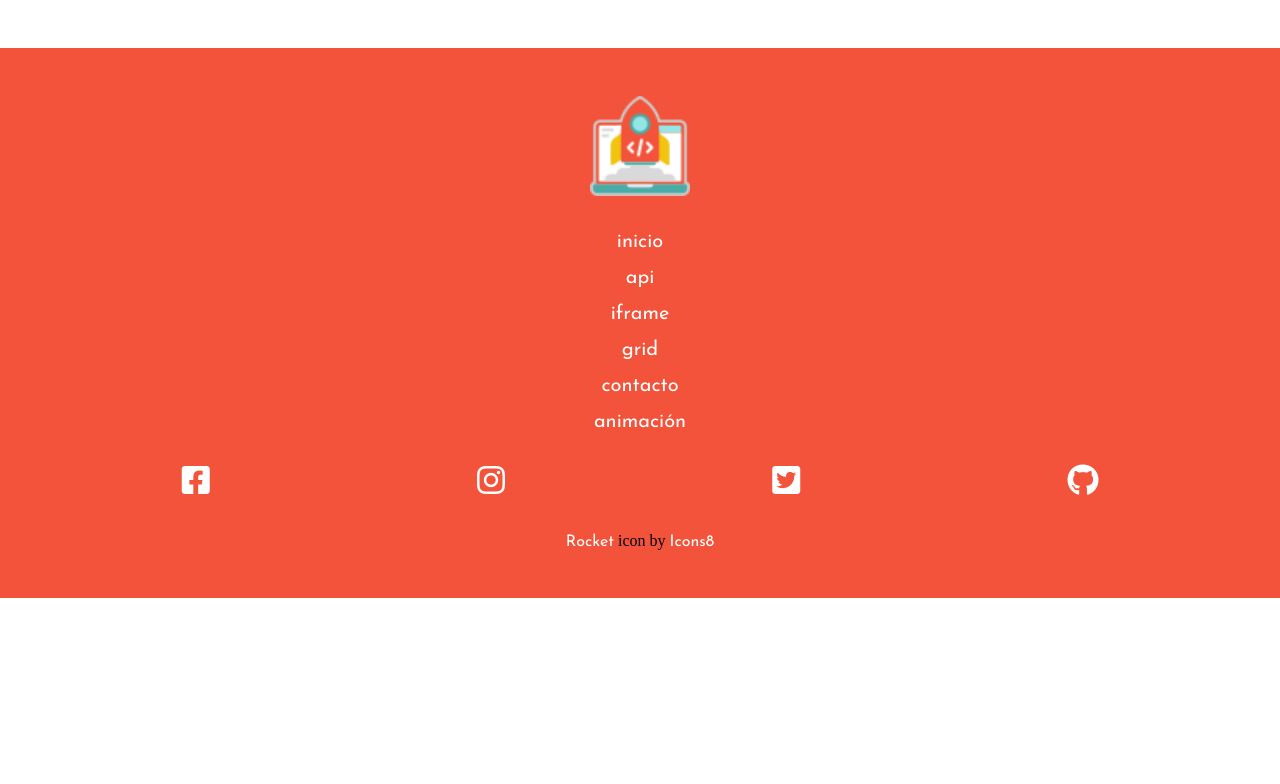
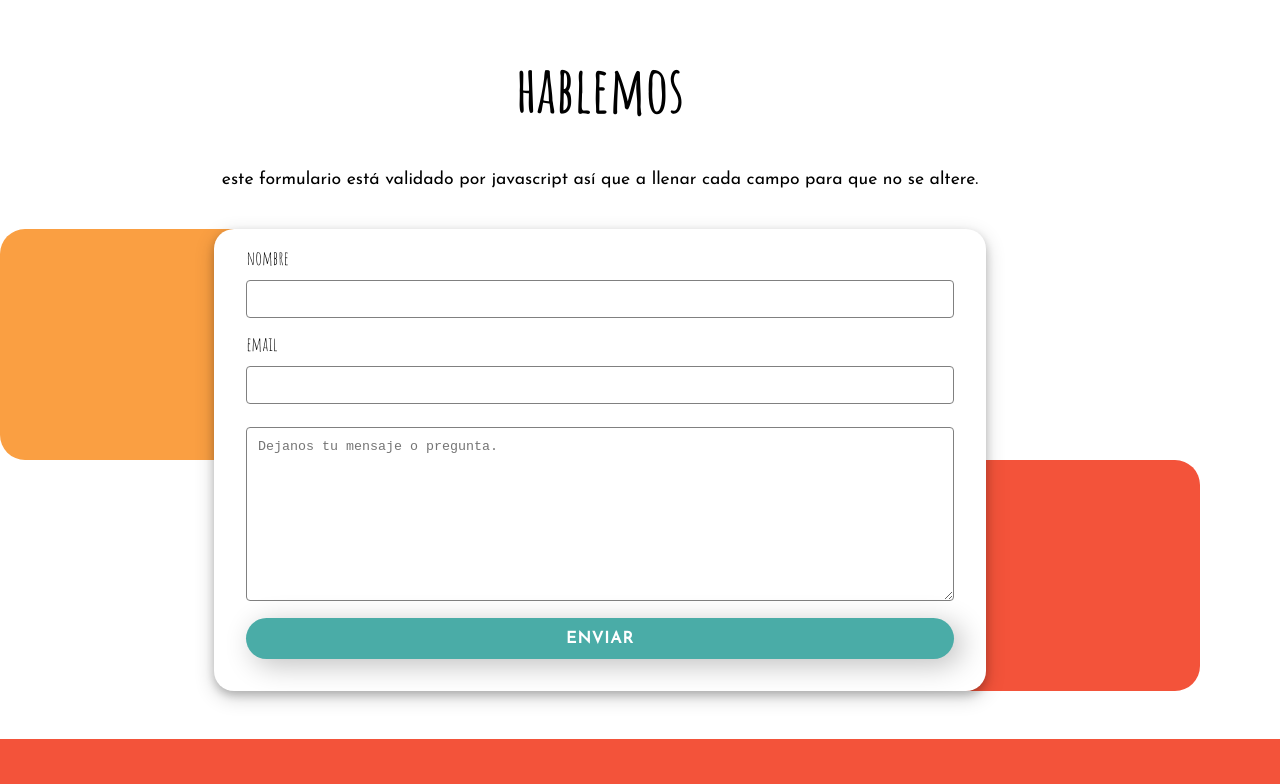
Before and after one commit to LorenaFrias/FUN-TPO, a plain HTML site: page index.html in a window 1280 px wide. Shown: the top 784 px of the page. Drawn offline with Linux system fonts and the light colour scheme.

Commit message:
Added contact section

```diff
--- a/index.html
+++ b/index.html
@@ -20,7 +20,43 @@
 
   <header></header>
 
-    <main></main>
+  <main>
+
+    <section class="container contacto" id="contacto">
+
+      <h2>hablemos</h2>
+      <p>este formulario está validado por javascript así que a llenar cada campo para que no se altere.</p>
+
+      <div class="grid contact-container">
+        <div class="contact-1"></div>
+        <div class="contact-2"></div>
+
+        <div class="contact">
+
+          <form name="form-contact" method="POST" data-netlify="true" id="formulario">
+            <p class="error"></p>
+            <div class="control">
+              <label for="nombre">nombre</label>
+              <input type="text" name="nombre" id="nombre" autocomplete="name">
+            </div>
+            <div class="control">
+              <label for="email">email</label>
+              <input type="text" name="email" id="email" autocomplete="email">
+
+            </div>
+            <div class="control">
+              <label for="message"></label>
+              <textarea name="message" id="message"  placeholder="Dejanos tu mensaje o pregunta." cols="30" rows="10"></textarea>
+
+            </div>
+            <input type="submit" value="enviar" id="submit-btn">
+
+          </form>
+        </div>
+      </div>
+
+    </section>
+  </main>
 
   <footer>
 
--- a/style.css
+++ b/style.css
@@ -46,6 +46,123 @@ li {
     margin: 0 auto;
 }
 
+/* CONTACTO */
+
+.contacto {
+    margin: 3rem 0;
+}
+
+.contacto h2 {
+    font-size: 4rem;
+    text-align: center;
+}
+
+.contacto p {
+    font-size: 1.1rem;
+    text-align: center;
+    margin: 1.5rem 0;
+    padding: 1em;
+}
+
+.grid {
+    display: grid;
+}
+
+.contact-1 {
+    width: 100%;
+    height: 100%;
+    background-color: var(--naranja);
+    border-radius: 25px;
+
+    grid-area: 1 / 1/ 3/3;
+}
+
+.contact-2 {
+    width: 100%;
+    height: 100%;
+    background-color: var(--rojo);
+    border-radius: 25px;
+
+    grid-area: 3 / 3 / 5 / 5;
+}
+
+.contact {
+    grid-area: 1 / 2 / 5/ 4;
+
+}
+
+form {
+    border-radius: 20px;
+    padding: 1em 2em;
+
+    background-color: #fff;
+
+    box-shadow: 0 4px 8px 0 rgba(0, 0, 0, 0.2), 0 6px 20px 0 rgba(0, 0, 0, 0.19);
+
+    display: flex;
+    flex-direction: column;
+}
+
+p.error {
+    font-family: 'Josefin Sans';
+    color: red;
+    margin: 0;
+    padding: 0;
+}
+
+label {
+    display: block;
+    font-size: 1.2em;
+    margin-bottom: .5em;
+}
+
+input, textarea {
+    width: 100%;
+    padding: .8em;
+    margin-bottom: 1em;
+    border-radius: .3em;
+    border: 1px solid gray;
+    box-sizing: border-box;
+    outline: none;
+
+}
+
+input:focus,
+textarea:focus {
+    border: 2px solid var(--azul);
+}
+
+
+input[type="submit"] {
+    background-color: var(--azul);
+    color: #fff;
+    font-family: 'Josefin Sans', sans-serif;
+    font-weight: bold;
+    font-size: 1rem;
+    letter-spacing: 1px;
+    text-transform: uppercase;
+    border: none;
+    border-radius: 5em;
+    display: block;
+    padding: .8em 2em;
+    cursor: pointer;
+
+
+    box-shadow: 7px 6px 28px 1px rgba(0, 0, 0, 0.24);
+    transition: all ease-in-out 200ms;
+}
+
+input[type="submit"]:hover {
+    transform: scale(1.1);
+    box-shadow: 0 .7em 1em -.5em rgba(0, 0, 0, .25), 0 1em 3em -4em, 0 1em 4em -5em;
+}
+
+input[type="submit"]:active {
+    transform: scale(0.98);
+    box-shadow: 3px 2px 22px 1px rgba(0, 0, 0, 0.24);
+
+}
+
 
 /* FOOTER */
 
```
Lines whose indentation alone changed are shown as unchanged.
